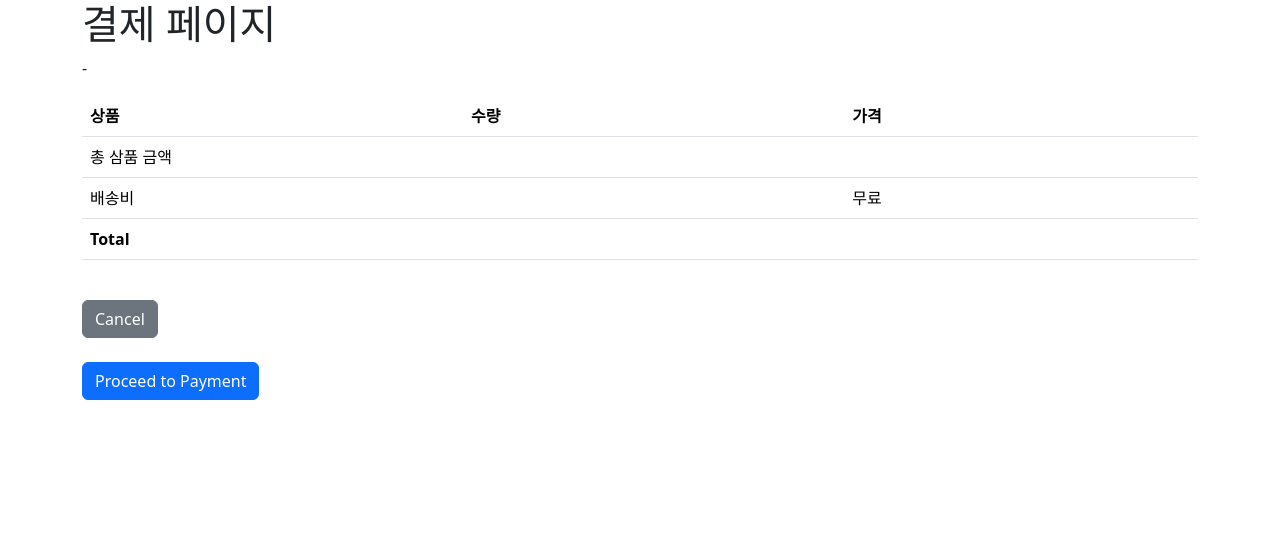
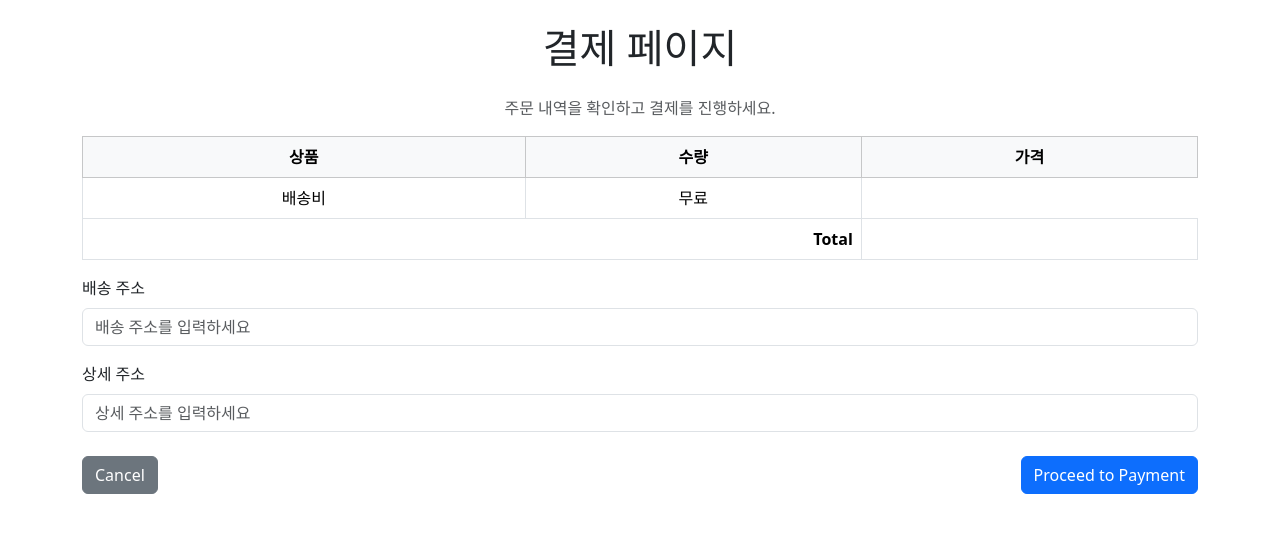
Before and after one commit to ixiwest0/farm_cart, a Django app: template cart/templates/cart/checkout.html in a window 1280 px wide. Shown: the top 533 px of the page. Run offline with Django 3.2, Linux system fonts and the light colour scheme; the template is opened without the code that fills it, so the values that code supplies are empty; some libraries are stand-ins or nearby versions.

Commit message:
Update checkout.html

```diff
--- a/cart/templates/cart/checkout.html
+++ b/cart/templates/cart/checkout.html
@@ -1,49 +1,108 @@
 {% extends 'cart/base.html' %}
+{% load static %}
 {% load humanize %}
 
 {% block title %}
+결제 페이지
 {% endblock %}
 
 {% block content %}
+<br>
 <div class="container main-content">
-    <h1>결제 페이지</h1>
-    <p>-</p>
+    <h1 class="text-center mb-4">결제 페이지</h1>
+    <p class="text-center text-muted">주문 내역을 확인하고 결제를 진행하세요.</p>
 
-    <table class="table">
-        <thead>
+    <table class="table table-bordered table-hover">
+        <thead class="table-light">
             <tr>
-                <th>상품</th>
-                <th>수량</th>
-                <th>가격</th>
+                <th class="text-center">상품</th>
+                <th class="text-center">수량</th>
+                <th class="text-center">가격</th>
             </tr>
         </thead>
         <tbody>
             {% for cart_item in cart_items %}
             <tr>
-                <td>{{ cart_item.product.title }}</td>
-                <td>{{ cart_item.quantity }}</td>
-                <td>{{ cart_item.sub_total|intcomma }}</td>
+                <td class="text-center">{{ cart_item.product.title }}</td>
+                <td class="text-center">{{ cart_item.quantity }}</td>
+                <td class="text-center">{{ cart_item.sub_total|intcomma }}</td>
             </tr>
             {% endfor %}
         </tbody>
         <tfoot>
             <tr>
-                <td colspan="2">총 삼품 금액</td>
-                <td>{{ total|intcomma }}</td>
+                <td class="text-center">배송비</td>
+                <td class="text-center">무료</td>
             </tr>
             <tr>
-                <td colspan="2">배송비</td>
-                <td>무료</td> <!-- 배송비 무료 표시 -->
-            </tr>
-            <tr>
-                <td colspan="2"><strong>Total</strong></td>
-                <td><strong>{{ grand_total|intcomma }}</strong></td>
+                <td colspan="2" class="text-end"><strong>Total</strong></td>
+                <td class="text-center"><strong>{{ grand_total|intcomma }}</strong></td>
             </tr>
         </tfoot>
     </table>
-    <br>
-    <a href="/" class="btn btn-secondary">Cancel</a><br>
-    <br>
-    <button class="btn btn-primary">Proceed to Payment</button>
+
+    <form action="{% url 'pay:kakao_pay_request' %}" method="post" onsubmit="return validateForm()">
+        {% csrf_token %}
+        <input type="hidden" name="amount" value="{{ grand_total }}">
+        <div class="mb-3">
+            <label for="address" class="form-label">배송 주소</label>
+            <input type="text" id="address" name="address" class="form-control" placeholder="배송 주소를 입력하세요" required>
+        </div>
+        <div class="mb-3">
+            <label for="detailed_address" class="form-label">상세 주소</label>
+            <input type="text" id="detailed_address" name="detailed_address" class="form-control" placeholder="상세 주소를 입력하세요" required>
+        </div>
+
+        <div class="d-flex justify-content-between mt-4">
+            <a href="/" class="btn btn-secondary">Cancel</a>
+            <button type="submit" class="btn btn-primary">Proceed to Payment</button>
+        </div>
+    </form>
 </div>
 {% endblock %}
+
+<br>
+<br>
+<br>
+<br>
+<br>
+<br>
+<br>
+<br>
+<br>
+<br>
+<br>
+<br>
+<br>
+<br>
+<br>
+<br>
+<br>
+<br>
+{% include 'blog/footer.html' %}
+
+<style>
+    .main-content {
+        margin-top: 20px;
+    }
+    .table th, .table td {
+        vertical-align: middle;
+    }
+    .btn-primary, .btn-secondary {
+        padding: 10px 20px;
+        font-size: 1rem;
+    }
+</style>
+
+<script>
+    function validateForm() {
+        const address = document.getElementById('address').value.trim();
+        const detailedAddress = document.getElementById('detailed_address').value.trim();
+
+        if (!address || !detailedAddress) {
+            alert('배송지와 상세 주소를 모두 입력해 주세요.');
+            return false; // 폼 제출 중단
+        }
+        return true; // 폼 제출 허용
+    }
+</script>
```
